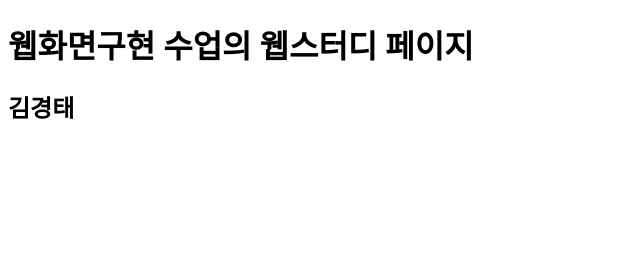
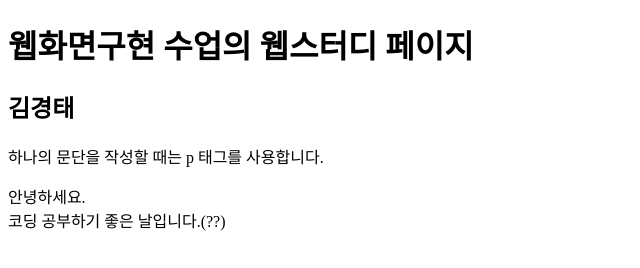
Before and after one commit to RisingToast/WebStudy403, a plain HTML site: page index.html in a window 1280 px wide. Shown: the whole page, without its empty margins (0-640 px from the left). Drawn offline with Linux system fonts and the light colour scheme.

Commit message:
p tag added

```diff
--- a/index.html
+++ b/index.html
@@ -8,5 +8,9 @@
 <body>
     <h1>웹화면구현 수업의 웹스터디 페이지</h1>
     <h2>김경태</h2>
+    <p>하나의 문단을 작성할 때는 p 태그를 사용합니다.</p>
+    <p>안녕하세요. <br>
+        코딩 공부하기 좋은 날입니다.(??)
+    </p>
 </body>
 </html>
```
